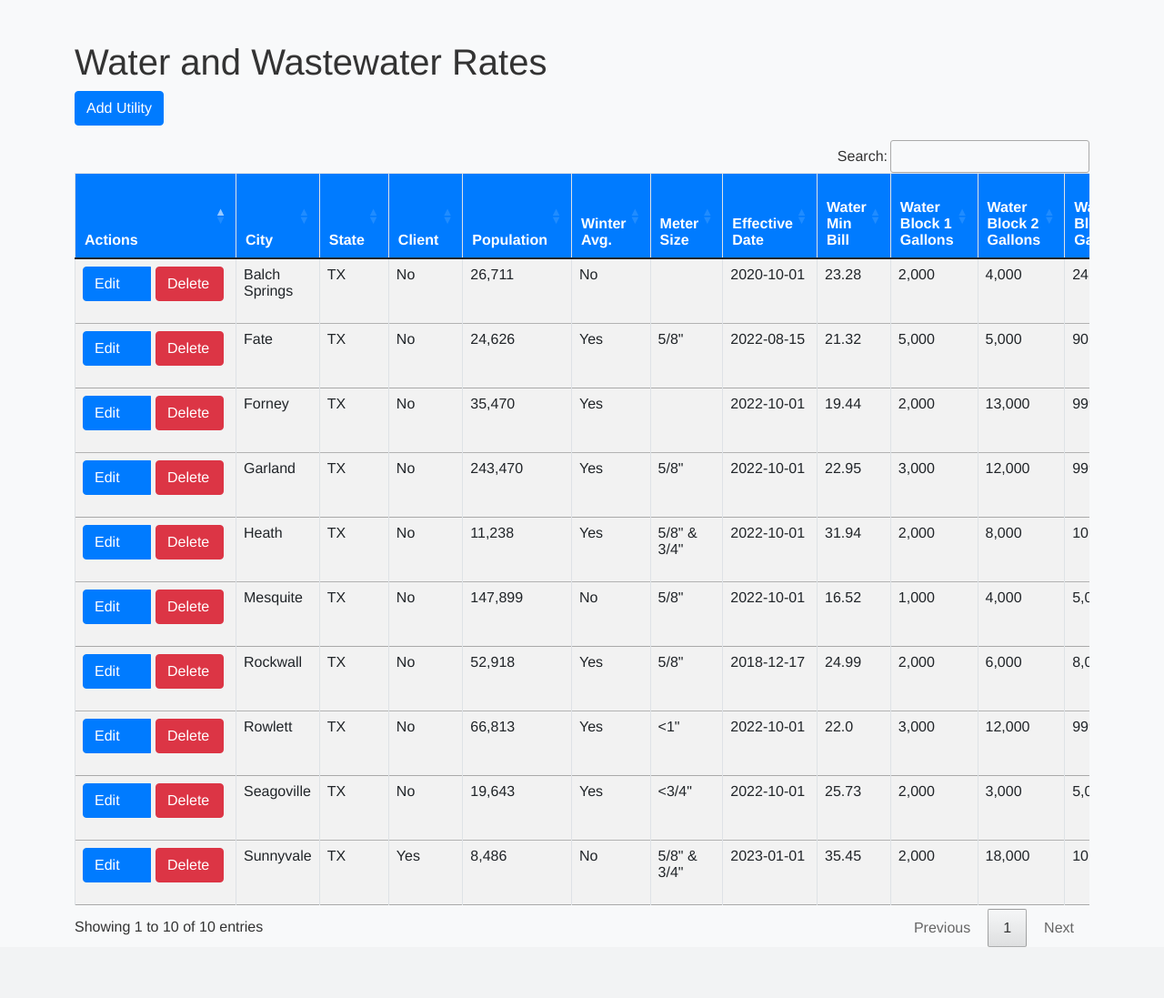
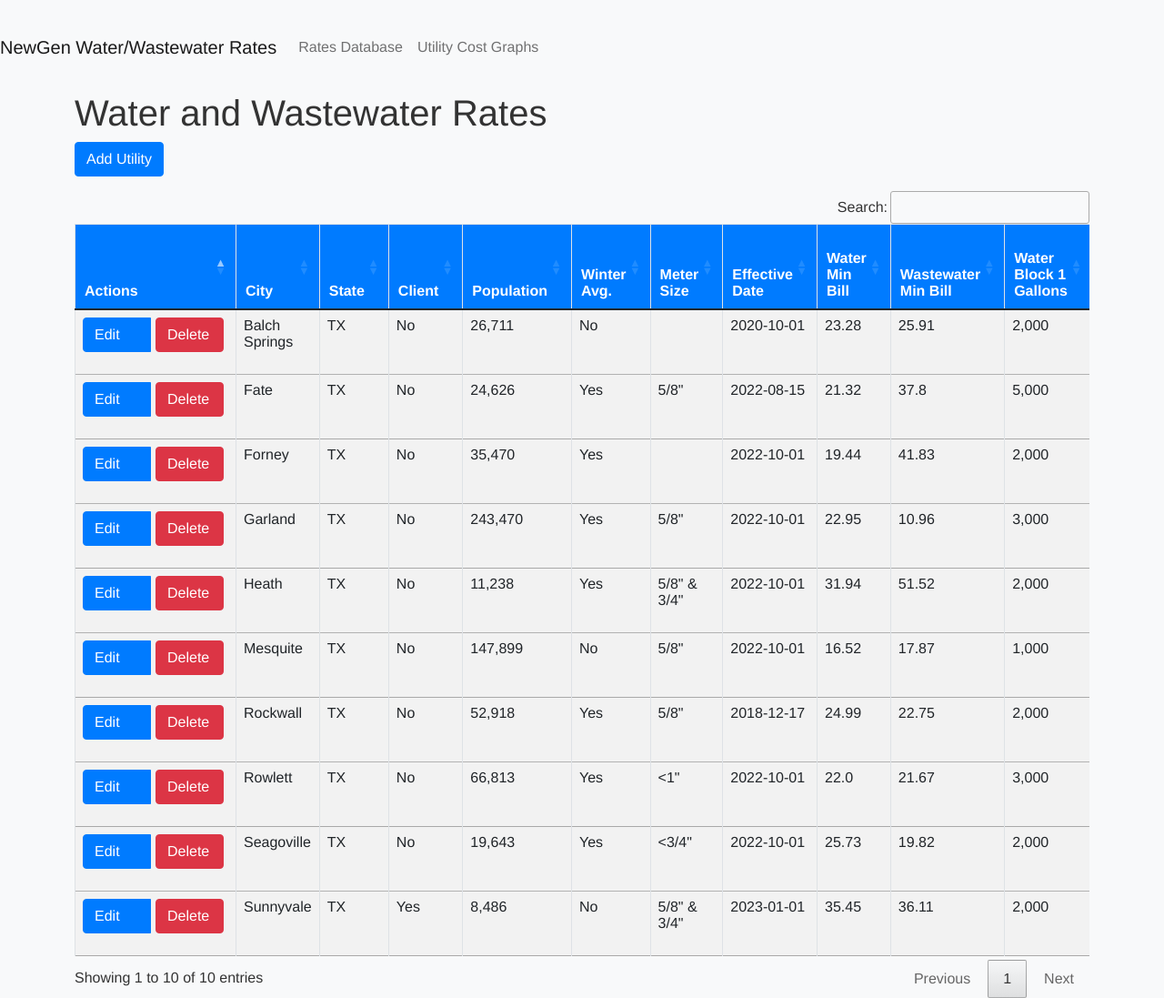
Before and after one commit to mberntNG/waterrates, a Flask app: page / in a window 1280 px wide. Shown: the whole page at 91% size. Before the commit the page ends 1041 px from the top, so only its background shows below. Run offline with Flask 3, Linux system fonts and the light colour scheme; some libraries are stand-ins or nearby versions.

Commit message:
Refactoring

```diff
--- a/app/routes.py
+++ b/app/routes.py
@@ -1,7 +1,11 @@
+import plotly.graph_objs as go
+import plotly.io as pio
 from flask import Blueprint, render_template, request, redirect, url_for, flash
+from markupsafe import Markup
 from .extensions import db
 from .models import Utility, Block
 from datetime import datetime
+
 
 # Define the blueprint
 main = Blueprint('main', __name__)
@@ -171,3 +175,88 @@
     utilities = Utility.query.all()
     # Implement export logic here, e.g., generating a CSV file
     return "Export functionality not implemented yet."
+
+@main.route('/utility_graph', methods=['GET', 'POST'])
+def utility_graph():
+    usage_amount = int(request.form.get('usage_amount', 2500))  # Default usage amount to 2500 gallons
+
+    # Get selected utilities or default to all if none are selected
+    selected_utilities = request.form.getlist('selected_utilities')
+    if not selected_utilities:
+        selected_utilities = [str(utility.id) for utility in Utility.query.all()]
+
+    utilities = Utility.query.all()
+    utility_names = []
+    water_costs = []
+    wastewater_costs = []
+    total_costs = []
+    table_data = []
+
+    for utility in utilities:
+        # Calculate water cost
+        water_total_cost = 0
+        remaining_usage = usage_amount
+
+        for block in utility.water_blocks:
+            if remaining_usage > 0:
+                block_usage = min(remaining_usage, block.gallons)
+                water_total_cost += block_usage / 1000 * block.rate
+                remaining_usage -= block_usage
+            else:
+                break
+
+        # Apply minimum water bill
+        water_total_cost = water_total_cost + utility.w_min_bill
+
+        # Calculate wastewater cost
+        wastewater_total_cost = 0
+        remaining_usage = usage_amount
+
+        for block in utility.wastewater_blocks:
+            if remaining_usage > 0:
+                block_usage = min(remaining_usage, block.gallons)
+                wastewater_total_cost += block_usage / 1000 * block.rate
+                remaining_usage -= block_usage
+            else:
+                break
+
+        # Apply minimum wastewater bill
+        wastewater_total_cost = wastewater_total_cost + utility.ww_min_bill
+
+        # Total cost
+        total_cost = water_total_cost + wastewater_total_cost
+
+        # Store data for the table
+        table_data.append({
+            'name': utility.city,
+            'water_cost': water_total_cost,
+            'wastewater_cost': wastewater_total_cost,
+            'total_cost': total_cost,
+            'id': utility.id
+        })
+
+        # Only include selected utilities in the graph
+        if str(utility.id) in selected_utilities:
+            utility_names.append(utility.city)
+            water_costs.append(water_total_cost)
+            wastewater_costs.append(wastewater_total_cost)
+            total_costs.append(total_cost)
+
+    # Create the stacked bar chart using Plotly
+    fig = go.Figure(data=[
+        go.Bar(name='Water', x=utility_names, y=water_costs, marker_color='blue'),
+        go.Bar(name='Wastewater', x=utility_names, y=wastewater_costs, marker_color='green')
+    ])
+
+    fig.update_layout(
+        title=f'Total Water and Wastewater Costs by Utility for {usage_amount} Gallons',
+        xaxis_title='Utility',
+        yaxis_title='Total Cost (USD)',
+        barmode='stack'
+    )
+
+    # Generate the HTML for the plot
+    graph_html = pio.to_html(fig, full_html=False)
+
+    # Pass the graph HTML, table data, selected utilities, and usage amount to the template
+    return render_template('utility_graph.html', graph_html=Markup(graph_html), usage_amount=usage_amount, table_data=table_data, selected_utilities=selected_utilities)
--- a/app/templates/base.html
+++ b/app/templates/base.html
@@ -18,6 +18,24 @@
     {% block head %}{% endblock %}
 </head>
 <body>
+    <!-- Navigation Bar -->
+    <nav class="navbar navbar-expand-lg navbar-light bg-light">
+        <a class="navbar-brand" href="#">NewGen Water/Wastewater Rates</a>
+        <button class="navbar-toggler" type="button" data-bs-toggle="collapse" data-bs-target="#navbarNav" aria-controls="navbarNav" aria-expanded="false" aria-label="Toggle navigation">
+            <span class="navbar-toggler-icon"></span>
+        </button>
+        <div class="collapse navbar-collapse" id="navbarNav">
+            <ul class="navbar-nav">
+                <li class="nav-item">
+                    <a class="nav-link" href="{{ url_for('main.home') }}">Rates Database</a>
+                </li>
+                <li class="nav-item">
+                    <a class="nav-link" href="{{ url_for('main.utility_graph') }}">Utility Cost Graphs</a>
+                </li>
+            </ul>
+        </div>
+    </nav>
+    <!-- Main Content Block -->
     <div class="container">
         {% block content %}{% endblock %}
     </div>
--- a/app/templates/home.html
+++ b/app/templates/home.html
@@ -27,6 +27,7 @@
                     <th>Meter Size</th>
                     <th>Effective Date</th>
                     <th>Water Min Bill</th>
+                    <th>Wastewater Min Bill</th>
                     {% for i in range(1, 11) %}
                     <th>Water Block {{ i }} Gallons</th>
                     {% endfor %}
@@ -84,6 +85,7 @@
                     <td>{{ utility.meter_size or '' }}</td>
                     <td>{{ utility.effective_date.strftime('%Y-%m-%d') if utility.effective_date else '' }}</td>
                     <td>{{ utility.w_min_bill or '' }}</td>
+                    <td>{{ utility.ww_min_bill or '' }}</td>
 
                     {% for i in range(1, 11) %}
                     <td data-field="gallons_{{ i }}">{{ utility.water_blocks[i-1].gallons if i <= utility.water_blocks|length else '' }}</td>
```
Also changed, not shown: app/templates/utility_graph.html (added, +157 -0 lines).
